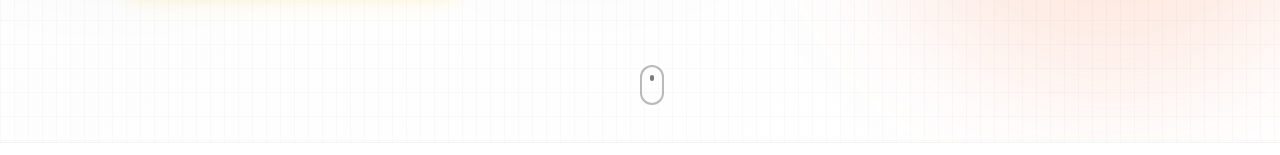
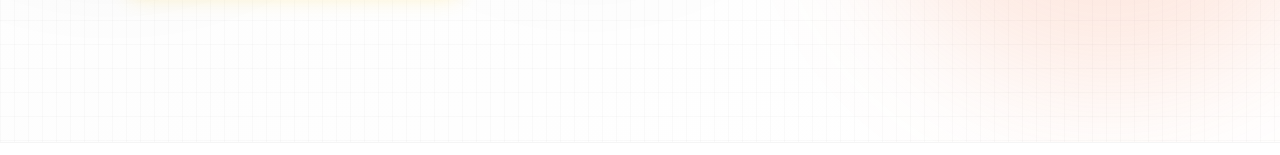
Before and after one commit to geodevraphael/geestate, a React (Vite) app: page / in a window 1280 px wide. Shown: the part 741-896 px from the top of the page. Built offline with nearby package versions, Linux system fonts and the light colour scheme.

Commit message:
Visual edit in Lovable
Edited UI in Lovable

```diff
--- a/src/pages/Index.tsx
+++ b/src/pages/Index.tsx
@@ -4,10 +4,10 @@ import { MapPin, Search, CheckCircle2, ArrowRight } from 'lucide-react';
 import { Navbar } from '@/components/Navbar';
 import { MobileBottomNav } from '@/components/MobileBottomNav';
 import { useTranslation } from 'react-i18next';
-
 const Index = () => {
-  const { t } = useTranslation();
-
+  const {
+    t
+  } = useTranslation();
   return <div className="min-h-screen bg-background overflow-hidden">
       <Navbar />
       <MobileBottomNav />
@@ -89,11 +89,7 @@ const Index = () => {
         </div>
 
         {/* Scroll Indicator */}
-        <div className="absolute bottom-8 left-1/2 -translate-x-1/2 animate-bounce">
-          <div className="w-6 h-10 rounded-full border-2 border-primary/30 flex items-start justify-center p-2">
-            <div className="w-1.5 h-1.5 rounded-full bg-primary animate-glow" />
-          </div>
-        </div>
+
       </section>
 
       {/* CTA Section */}
```
